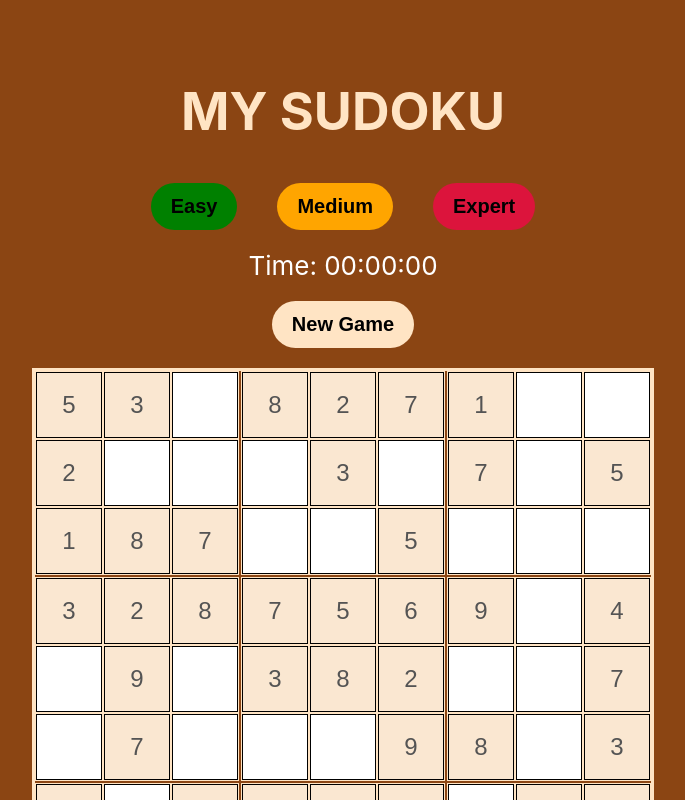
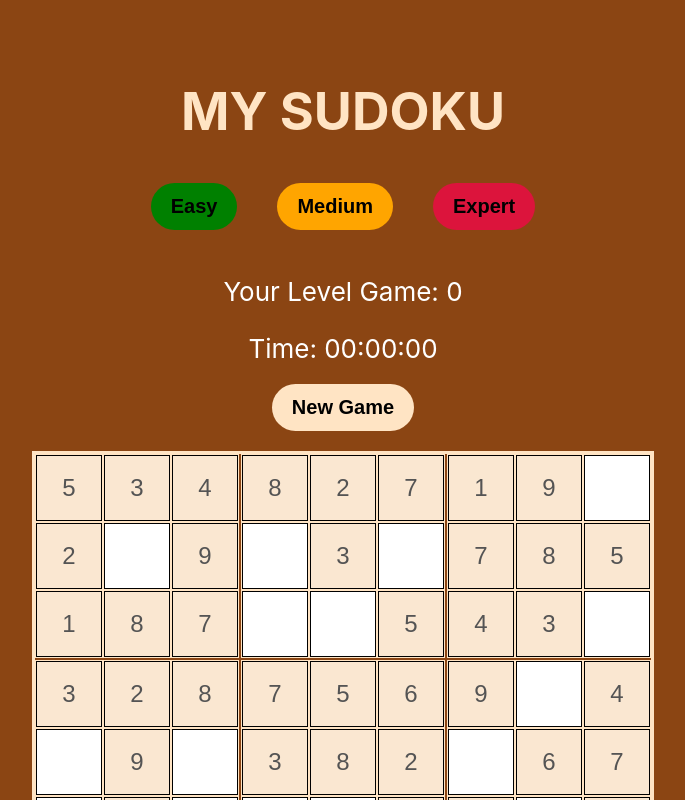
Before and after one commit to YelyzavetaRozhdiestvenska/MY-SUDOKU-react, a React (Create React App) app: page / in a window 1280 px wide. Shown: the top 800 px of the page, without its empty margins (297-982 px from the left). Built offline with nearby package versions, Linux system fonts and the light colour scheme.

Commit message:
choose level button

```diff
--- a/src/components/app/App.css
+++ b/src/components/app/App.css
@@ -2,7 +2,7 @@
   text-align: center;
 }
 
-.App-header {
+main {
   background-color: saddlebrown;
   min-height: 100vh;
   display: flex;
@@ -50,6 +50,15 @@ table {
   font-size: 2.5vmin;
 }
 
+.easyButton:hover {
+  opacity: 0.8;
+}
+
+.easyButton:active {
+  background: #3e6ae1;
+  color: #fff;
+}
+
 .mediumButton {
   background-color: orange;
   font-weight: bold;
@@ -60,6 +69,15 @@ table {
   margin: 0px 40px;
 }
 
+.mediumButton:hover {
+  opacity: 0.8;
+}
+
+.mediumButton:active {
+  background: #3e6ae1;
+  color: #fff;
+}
+
 .expertButton {
   background-color: crimson;
   font-weight: bold;
@@ -67,6 +85,15 @@ table {
   border: none;
   border-radius: 4vmin;
   font-size: 2.5vmin;
+}
+
+.expertButton:hover {
+  opacity: 0.8;
+}
+
+.expertButton:active {
+  background: #3e6ae1;
+  color: #fff;
 }
 
 .newGameButton {
--- a/src/components/app/App.jsx
+++ b/src/components/app/App.jsx
@@ -1,28 +1,32 @@
 import './App.css';
 import React, { useState, useEffect } from 'react';
 import { generateSudoku } from '../sudokuGenerator/sudokuGenerator.js';
-import BtnLevelCont from '../levelFilter/levelChange.js';
 import {
   getDeepCopy,
   compareSudokus,
   solver,
   checkValid,
 } from './sudokuFunctions.js';
-
 import ButtonCont from '../button/ButtonCont.jsx';
 import Table from '../sudokuField/Table.jsx';
 import NewGameBtn from '../newGame/NewGame.jsx';
-import Timer from '../Timer.jsx';
+import Timer from '../timer/Timer';
+import BtnLevelCont from '../levelFilter/buttonLevel';
 
-const initial = generateSudoku();
+const initialGameLevel = localStorage.getItem('level');
+const value = initialGameLevel ? initialGameLevel : 20;
+const initial = generateSudoku(value);
 
 export const App = () => {
   const [sudokuArr, setSudokuArr] = useState(getDeepCopy(initial));
   const [time, setTime] = useState(0);
   const [gameStarted, setGameStarted] = useState(false);
-  // const [difficulty, setDifficulty] = useState(81);
+  const [levelGame, setLevelGame] = useState(0);
 
   useEffect(() => {
+    if (levelGame === 20 || levelGame === 40 || levelGame === 60)
+      localStorage.setItem('level', levelGame);
+
     let timer;
     if (gameStarted) {
       timer = setInterval(() => {
@@ -32,27 +36,17 @@ export const App = () => {
     return () => {
       clearInterval(timer);
     };
-  }, [gameStarted]);
+  }, [gameStarted, levelGame]);
+
+  function handleClickLevel(level) {
+    setLevelGame(level);
+  }
 
   function newGame() {
-    let newSudoku = generateSudoku();
+    let newSudoku = generateSudoku(value);
     setSudokuArr(newSudoku);
     setGameStarted(true);
     setTime(0);
-  }
-
-  function chooseLevel(className) {
-    let emptyCells;
-    if (className === 'easyButton') {
-      emptyCells = 20;
-    } else if (className === 'mediumButton') {
-      emptyCells = 40;
-    } else if (className === 'mediumButton') {
-      emptyCells = 60;
-    } else {
-      emptyCells = 1;
-    }
-    return { emptyCells, className };
   }
 
   function onInputChange(e, row, column) {
@@ -71,6 +65,12 @@ export const App = () => {
     setGameStarted(true);
   }
 
+  function solveSudoku() {
+    let sudoku = getDeepCopy(initial);
+    solver(sudoku);
+    setSudokuArr(sudoku);
+  }
+
   function checkSudoku() {
     let sudoku = getDeepCopy(initial);
     solver(sudoku);
@@ -85,12 +85,6 @@ export const App = () => {
     }
   }
 
-  function solveSudoku() {
-    let sudoku = getDeepCopy(initial);
-    solver(sudoku);
-    setSudokuArr(sudoku);
-  }
-
   function resetSudoku() {
     let sudoku = getDeepCopy(initial);
     setSudokuArr(sudoku);
@@ -98,10 +92,10 @@ export const App = () => {
 
   return (
     <div className="App">
-      <div className="App-header">
+      <main>
         <h1>MY SUDOKU</h1>
-        {/* <BtnLevelCont setDifficulty={setDifficulty} /> */}
-        <BtnLevelCont chooseLevel={chooseLevel} />
+        <BtnLevelCont handleClickLevel={handleClickLevel} />
+        <p>Your Level Game: {levelGame}</p>
         <Timer time={time} />
         <NewGameBtn newGame={newGame} />
         <Table
@@ -115,7 +109,7 @@ export const App = () => {
           solveSudoku={solveSudoku}
           resetSudoku={resetSudoku}
         />
-      </div>
+      </main>
     </div>
   );
 };
--- /dev/null
+++ b/src/components/levelFilter/button.jsx
@@ -0,0 +1,7 @@
+export default function Button({ children, className, onClick }) {
+  return (
+    <button className={className} onClick={onClick}>
+      {children}
+    </button>
+  );
+}
--- /dev/null
+++ b/src/components/levelFilter/buttonLevel.jsx
@@ -0,0 +1,20 @@
+import React from 'react';
+import Button from './button';
+
+const BtnLevelCont = ({ handleClickLevel }) => {
+  return (
+    <div className="buttonLevel">
+      <Button className="easyButton" onClick={() => handleClickLevel(20)}>
+        Easy
+      </Button>
+      <Button className="mediumButton" onClick={() => handleClickLevel(40)}>
+        Medium
+      </Button>
+      <Button className="expertButton" onClick={() => handleClickLevel(60)}>
+        Expert
+      </Button>
+    </div>
+  );
+};
+
+export default BtnLevelCont;
--- a/src/components/levelFilter/levelChange.js
+++ /dev/null
@@ -1,46 +0,0 @@
-import React from 'react';
-
-// export const levels = [
-//   { name: 'Easy', className: 'easyButton' },
-//   { name: 'Medium', className: 'mediumButton' },
-//   { name: 'Expert', className: 'expertButton' },
-// ];
-
-// export function chooseLevel(className) {
-//   let emptyCells;
-//   if (className === 'easyButton') {
-//     emptyCells = 10;
-//   } else if (className === 'mediumButton') {
-//     emptyCells = 30;
-//   } else {
-//     emptyCells = 80;
-//   }
-//   return emptyCells;
-// }
-
-const BtnLevelCont = ({ chooseLevel }) => {
-  // const handleLevelClick = difficultyValue => {
-  //   setDifficulty(difficultyValue);
-  // };
-  return (
-    <div className="buttonLevel">
-      {/* <button className={className} onClick={chooseLevel}>
-        {name}
-      </button> */}
-      {/* <button className="easyButton" onClick={() => handleLevelClick(10)}> */}
-      <button className="easyButton" onClick={chooseLevel}>
-        Easy
-      </button>
-      {/* <button className="mediumButton" onClick={() => handleLevelClick(40)}> */}
-      <button className="mediumButton" onClick={chooseLevel}>
-        Medium
-      </button>
-      {/* <button className="expertButton" onClick={() => handleLevelClick(60)}> */}
-      <button className="expertButton" onClick={chooseLevel}>
-        Expert
-      </button>
-    </div>
-  );
-};
-
-export default BtnLevelCont;
--- a/src/components/sudokuGenerator/sudokuGenerator.js
+++ b/src/components/sudokuGenerator/sudokuGenerator.js
@@ -3,11 +3,12 @@
 const GRID_SIZE = 9;
 const BOX_SIZE = 3;
 
-export function generateSudoku() {
+export function generateSudoku(levelGame) {
   const sudoku = createEmptyGrid();
   resolveSudoku(sudoku);
   // возвращаем незаполненную сетку для игры:
-  return removeCells(sudoku);
+  console.log('new game Level', levelGame);
+  return removeCells(sudoku, levelGame);
 }
 
 // создаем 9 массивов и заполняем каждый из них массивом из 9
@@ -102,10 +103,12 @@ function validateBox(grid, row, column, value) {
   return true;
 }
 
-function removeCells(grid, difficulty) {
+function removeCells(grid, levelGame) {
   // количество заполняемых ячеек
-  // const DIFFICULTY = chooseLevel();
-  const DIFFICULTY = 30;
+
+  let DIFFICULTY = levelGame;
+
+  console.log('levelGame>>>>', levelGame);
   const resultGrid = [...grid].map(row => [...row]);
 
   let i = 0;
```
Also changed, not shown: src/components/timer/Timer.jsx (renamed from src/components/Timer.jsx).
